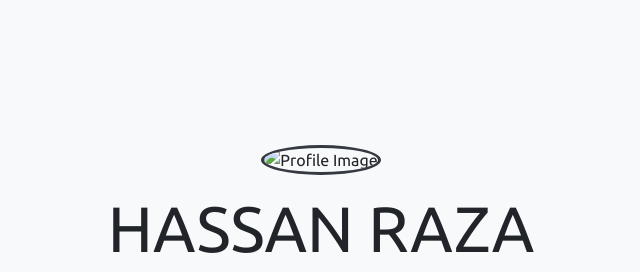
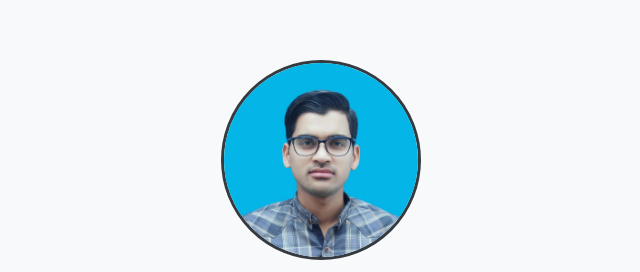
Before and after one commit to HaxxanRaxa/hassanraza.github.io, a plain HTML site: page index.html in a window 1280 px wide. Shown: the part 128-400 px from the top of the page, without its empty margins (319-959 px from the left). Drawn offline with nearby package versions, Linux system fonts and the light colour scheme.

Commit message:
Update index.html

```diff
--- a/index.html
+++ b/index.html
@@ -22,7 +22,7 @@
 	<div class="container-fluid h-100vh">
 		<div class="row h-100 justify-content-center align-items-center">
 			<div class="text-center">
-				<img src="img/profile_image.png" alt="Profile Image" id="profileImage" class="img-fluid rounded-circle border border-dark">
+				<img src="img/profile_image.jpg" alt="Profile Image" id="profileImage" class="img-fluid rounded-circle border border-dark">
 				<h1 class="text-center mb-0 text-uppercase" id="title">Hassan Raza</h1>
 				<div class="text-center" id="designation">Software Engineer / Web &amp; Mobile App Developer</div>
 				<div class="border-bottom my-2 border-dark mx-lg-0 mx-4"></div>
```
